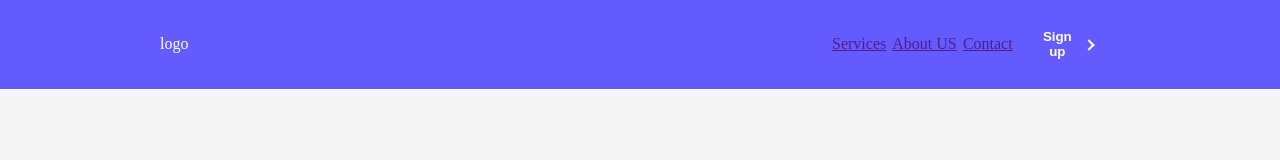
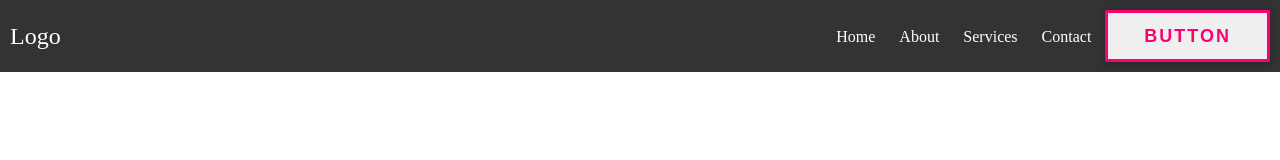
Before and after one commit to manesh1027/dgm, a plain HTML site: page index.html in a window 1280 px wide. Drawn offline with Linux system fonts and the light colour scheme.

Commit message:
second commit

```diff
--- a/index.html
+++ b/index.html
@@ -7,28 +7,17 @@
     <link rel="stylesheet" href="style.css">
 </head>
 <body>
-    <header>
-        <nav id="navbar">
-            <div id="logo">
-                logo
-            </div>
-
-            <div>
-                <a href="">Services</a>
-                <a href="">About US</a>
-                <a href="">Contact</a>
-
-                <button>
-                    Sign up
-                    <div class="arrow-wrapper">
-                        <div class="arrow"></div>
-
-                    </div>
-                </button>
-            </div>
-
-
-        </nav>
-    </header>
+    <nav >
+        <div id="logo">Logo</div>
+        <div id="second-div">
+            <a href="#">Home</a>
+            <a href="#">About</a>
+            <a href="#">Services</a>
+            <a href="#">Contact</a>
+            <button id="nav-btn">
+                Button
+            </button>
+        </div>
+    </nav>
 </body>
 </html>
--- a/style.css
+++ b/style.css
@@ -3,83 +3,66 @@
     padding: 0;
     box-sizing: border-box;
 }
-
-body{
-
-    background-color: #f5f5f5;
-}
-
 nav{
     display: flex;
     justify-content: space-between;
     align-items: center;
-    padding: 1rem 10rem;
-    background-color: #645bff;
+    padding: 10px;
+    background-color: #333;
+}
+#second-div a{
     color: white;
+    margin: 0 10px;
+    text-decoration: none;
+}
+#logo{
+    color: white;
+    font-size: 24px;
 }
 
-nav :nth-child(2){
-    display: flex;
-    justify-content: space-evenly;
-    align-items: center;
-    width: 30%;
-}
-button {
-    --primary-color: #645bff;
-    --secondary-color: #fff;
-    --hover-color: #111;
-    --arrow-width: 10px;
-    --arrow-stroke: 2px;
-    box-sizing: border-box;
-    border: 0;
-    border-radius: 20px;
-    color: var(--secondary-color);
-    padding: 1em 1.8em;
-    background: var(--primary-color);
-    display: flex;
-    transition: 0.2s background;
-    align-items: center;
-    gap: 0.6em;
+/* From Uiverse.io by adamgiebl */
+#nav-btn {
+    font-size: 18px;
+    letter-spacing: 2px;
+    text-transform: uppercase;
+    display: inline-block;
+    text-align: center;
     font-weight: bold;
+    padding: 0.7em 2em;
+    border: 3px solid #FF0072;
+    border-radius: 2px;
+    position: relative;
+    box-shadow: 0 2px 10px rgba(0, 0, 0, 0.16), 0 3px 6px rgba(0, 0, 0, 0.1);
+    color: #FF0072;
+    text-decoration: none;
+    transition: 0.3s ease all;
+    z-index: 1;
   }
 
-  button .arrow-wrapper {
-    display: flex;
-    justify-content: center;
-    align-items: center;
+  #nav-btn:before {
+    transition: 0.5s all ease;
+    position: absolute;
+    top: 0;
+    left: 50%;
+    right: 50%;
+    bottom: 0;
+    opacity: 0;
+    content: '';
+    background-color: #FF0072;
+    z-index: -1;
   }
 
-  button .arrow {
-    margin-top: 1px;
-    width: var(--arrow-width);
-    background: var(--primary-color);
-    height: var(--arrow-stroke);
-    position: relative;
-    transition: 0.2s;
+  #nav-btn:hover, button:focus {
+    color: white;
   }
 
-  button .arrow::before {
-    content: "";
-    box-sizing: border-box;
-    position: absolute;
-    border: solid var(--secondary-color);
-    border-width: 0 var(--arrow-stroke) var(--arrow-stroke) 0;
-    display: inline-block;
-    top: -3px;
-    right: 3px;
-    transition: 0.2s;
-    padding: 3px;
-    transform: rotate(-45deg);
+  #nav-btn:hover:before, button:focus:before {
+    transition: 0.5s all ease;
+    left: 0;
+    right: 0;
+    opacity: 1;
   }
 
-  button:hover {
-    background-color: var(--hover-color);
+  #nav-btn:active {
+    transform: scale(0.9);
   }
-
-  button:hover .arrow {
-    background: var(--secondary-color);
-  }
-
-  button:hover .arrow:before {
-    right: 0;
-  }
```
